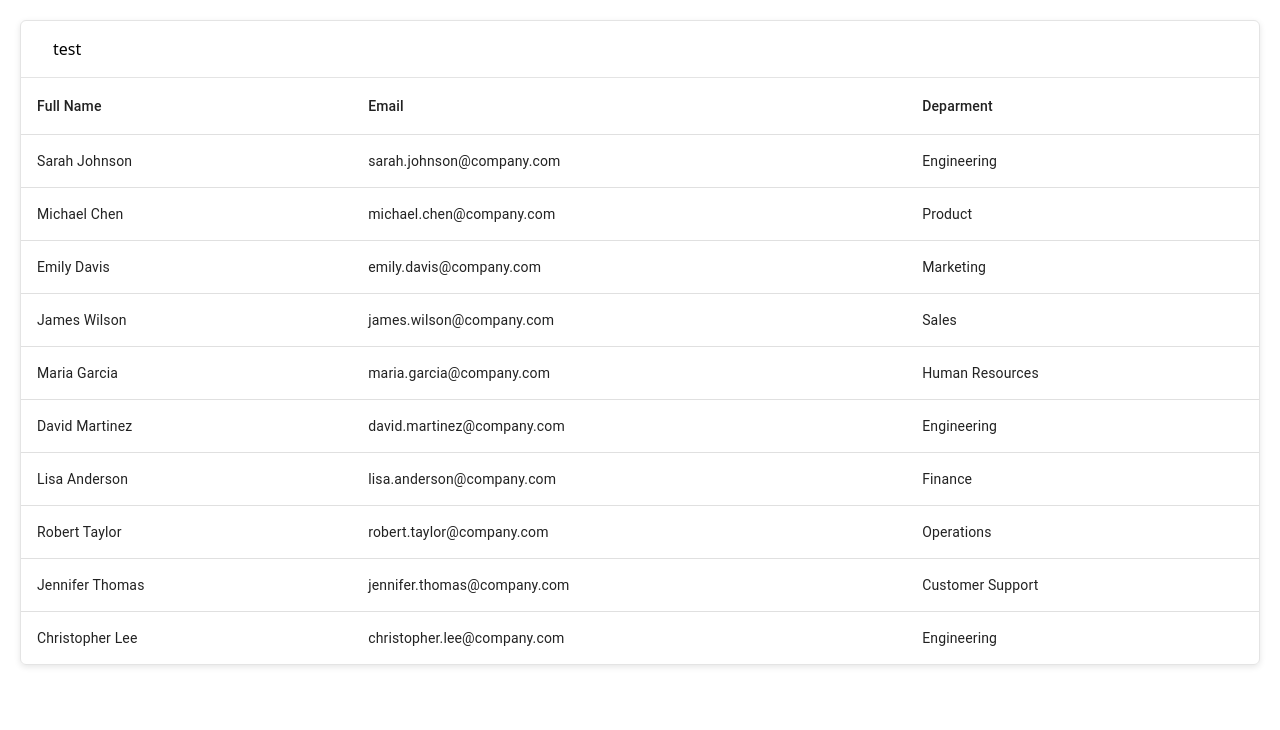
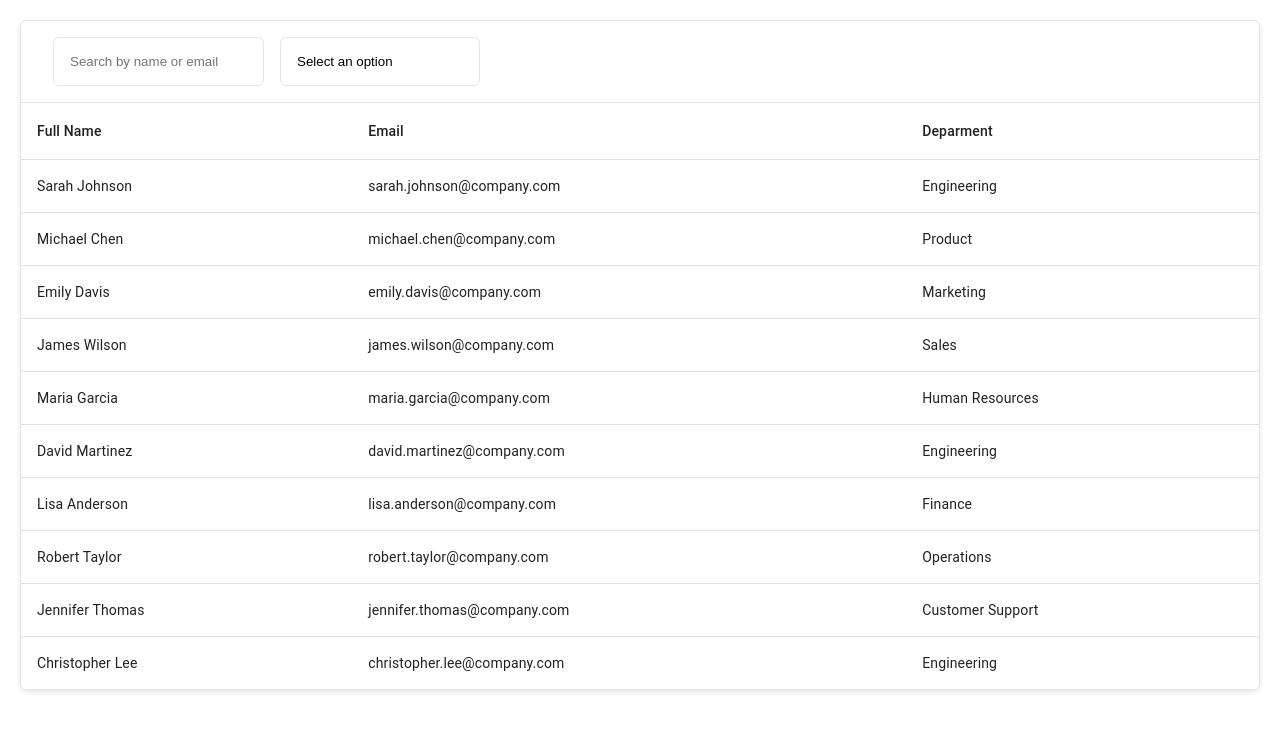
Before and after one commit to giannischiout/data_table_exercise, a React (Vite) app: page / in a window 1280 px wide. Shown: the top 730 px of the page. Built offline with nearby package versions, Linux system fonts and the light colour scheme.

Commit message:
(feat): create redux state for employees pass filtrer params to swr and return filtered data

```diff
--- a/src/App.tsx
+++ b/src/App.tsx
@@ -1,5 +1,4 @@
 import { type ReactNode } from 'react'
-
 
 function App({children}: {children: ReactNode}) {
   return (
--- a/src/actions/useGetData.tsx
+++ b/src/actions/useGetData.tsx
@@ -1,9 +1,14 @@
 import useSWR from "swr";
+import type {IUser} from "../types/";
 
-
+type Params = {
+  deparment: string;
+  search: string;
+}
 type Props = {
   endpoint: string;
-  params?: Record<string, string | boolean | number>
+  params?: Params; // allow extra keys
+
 }
 
 
@@ -11,8 +16,18 @@ type Props = {
 const fetcher = (url: string) => fetch(url).then(res => res.json())
 
 export function useGetData({endpoint, params}: Props) {
-  console.log({params})
-  const {data, isLoading, error} = useSWR(endpoint, fetcher)
+    const {deparment = "", search = ""} = params || {};
+    const {data, isLoading, error} = useSWR<IUser[]>(endpoint, fetcher)
 
-  return {data, isLoading, error}
+    const filteredData = data?.filter((item) => {
+      const matchDeparment = deparment ? item.department?.toLowerCase() === deparment.toLowerCase() : true;
+      const fullName = `${item.firstName} ${item.lastName}`
+      const matchSearch = search ?
+      fullName.toLowerCase().includes(search.toLowerCase()) ||
+      item.email.toLowerCase().includes(search.toLowerCase()) :
+      true;
+
+      return matchDeparment && matchSearch;
+    })
+  return {data: filteredData, isLoading, error}
 }
--- a/src/index.css
+++ b/src/index.scss
@@ -36,11 +36,31 @@
   --radius: 6px;
 }
 
-html {
 
-}
 
 body {
   background-color: var(--color-bg);
   padding: 20px;
 }
+
+
+.employees_toolbar {
+  display: flex;
+  align-items: center;
+  column-gap: 1rem;
+  flex-wrap: wrap;
+}
+
+
+select,input {
+  padding: 1rem 1rem;
+  border: 1px solid var(--color-border);
+  border-radius: var(--radius);
+  background-color: transparent;
+  appearance: none;
+  min-width: 200px;
+  &:focus {
+    outline: none;
+    border-color: var(--color-primary);
+  }
+}
--- a/src/main.tsx
+++ b/src/main.tsx
@@ -1,6 +1,6 @@
 import { StrictMode, Suspense } from 'react'
 import { createRoot } from 'react-dom/client'
-import './index.css'
+import './index.scss'
 import App from './App.tsx'
 import { createBrowserRouter, Outlet, RouterProvider } from 'react-router'
 import { routes } from './routes/index.tsx'
--- a/src/pages/Home.tsx
+++ b/src/pages/Home.tsx
@@ -1,7 +1,22 @@
+import type { ChangeEvent, ChangeEventHandler, ReactEventHandler } from "react"
 import { useGetData } from "../actions/useGetData"
 import Table from "../components/Table"
 import type { ITableColumn, IUser } from "../types"
+import { useDispatch, useSelector } from "react-redux"
+import type { RootState } from "../store/configure"
+import { setFilters } from "../store/employees"
 
+const DEPARTMENTS: IOption[] = [
+  { label: '', value: '' },
+  { label: 'Engineering', value: 'engineering' },
+  { label: 'Product', value: 'product' },
+  { label: 'Marketing', value: 'marketing' },
+  { label: 'Sales', value: 'sales' },
+  { label: 'Human Resources', value: 'human resources' },
+  { label: 'Finance', value: 'finance' },
+  { label: 'Operations', value: 'operations' },
+  { label: 'Customer Support', value: 'customer support' },
+]
 
 const COLUMNS: ITableColumn<IUser>[] = [
   {
@@ -22,13 +37,17 @@ const COLUMNS: ITableColumn<IUser>[] = [
 ]
 
 export default function HomePage() {
+  const dispatch = useDispatch();
+  const { filters } = useSelector((state: RootState) => state.employees)
+
+  const handleFilter = (e: ChangeEvent<HTMLInputElement | HTMLSelectElement>) => {
+    const { name, value } = e.target
+    dispatch(setFilters({ name, value }))
+  }
 
   const { data } = useGetData({
     endpoint: '/employees.json',
-    params: {
-      search: 'test',
-      deparment: ''
-    }
+    params: filters,
   })
   return (
     <div>
@@ -37,11 +56,88 @@ export default function HomePage() {
         data={data || []}
         columns={COLUMNS}
         toolbar={
-          <>
-            test
-          </>
+          <div className="employees_toolbar">
+            <SearchInput
+              name="search"
+              id="search"
+              value={filters.search}
+              onChange={handleFilter}
+              placeholder="Search by name or email"
+            />
+            <SelectInput
+              options={DEPARTMENTS}
+              id='deparment'
+              name='deparment'
+              onChange={handleFilter}
+              value={filters.deparment}
+            />
+          </div>
         }
       />
     </div>
   )
 }
+
+
+export type IOption = {
+  label: string;
+  value: string | number;
+}
+
+export type ISelect = {
+  options: IOption[];
+  name: string;
+  id: string;
+  onChange: ChangeEventHandler<HTMLSelectElement>
+  value: string;
+  placeholder?: string;
+}
+export function SelectInput({
+  onChange,
+  value,
+  options,
+  name,
+  id,
+  placeholder = "Select an option"
+}: ISelect) {
+  return (
+    <div className="input_wrapper">
+      <select
+        value={value.value}
+        onChange={onChange}
+        id={id} name={name}>
+        {options.map((option) => (
+          <option value={option.value || ""}>{option.label || placeholder}</option>
+        ))}
+      </select>
+    </div>
+  )
+}
+
+
+type ISearchInput = {
+  onChange: ChangeEventHandler<HTMLInputElement>
+  value: string;
+  name: string;
+  id: string;
+  placeholder?: string;
+}
+export function SearchInput({
+  onChange,
+  placeholder,
+  value,
+  name,
+  id
+}: ISearchInput) {
+  return (
+    <div>
+      <input
+        id={id}
+        placeholder={placeholder}
+        name={name}
+        value={value}
+        onChange={onChange}
+      />
+    </div>
+  )
+}
--- a/src/store/employees.ts
+++ b/src/store/employees.ts
@@ -5,14 +5,19 @@ import { createSlice, type PayloadAction } from "@reduxjs/toolkit";
 export const EMPLOYEES_INITIAL_STATE = {
    filters: {
     search: '',
-    deparment: ''
+    deparment: ""
    }
 }
 const employeesSlice = createSlice({
   name: 'employees',
   initialState: EMPLOYEES_INITIAL_STATE,
   reducers: {
-    setFilters: (state, action: PayloadAction<any>) => {
+    setFilters: (state, action: PayloadAction<{name: string, value: string | number}>) => {
+      const {name, value} = action.payload
+      state.filters = {
+        ...state.filters,
+        [name]: value
+      }
 
     }
   },
--- a/src/types/index.tsx
+++ b/src/types/index.tsx
@@ -17,7 +17,6 @@ export type ITableColumn<T> = {
 
 
 
-
 export type IUser = {
   id: number;
   firstName: string;
```
